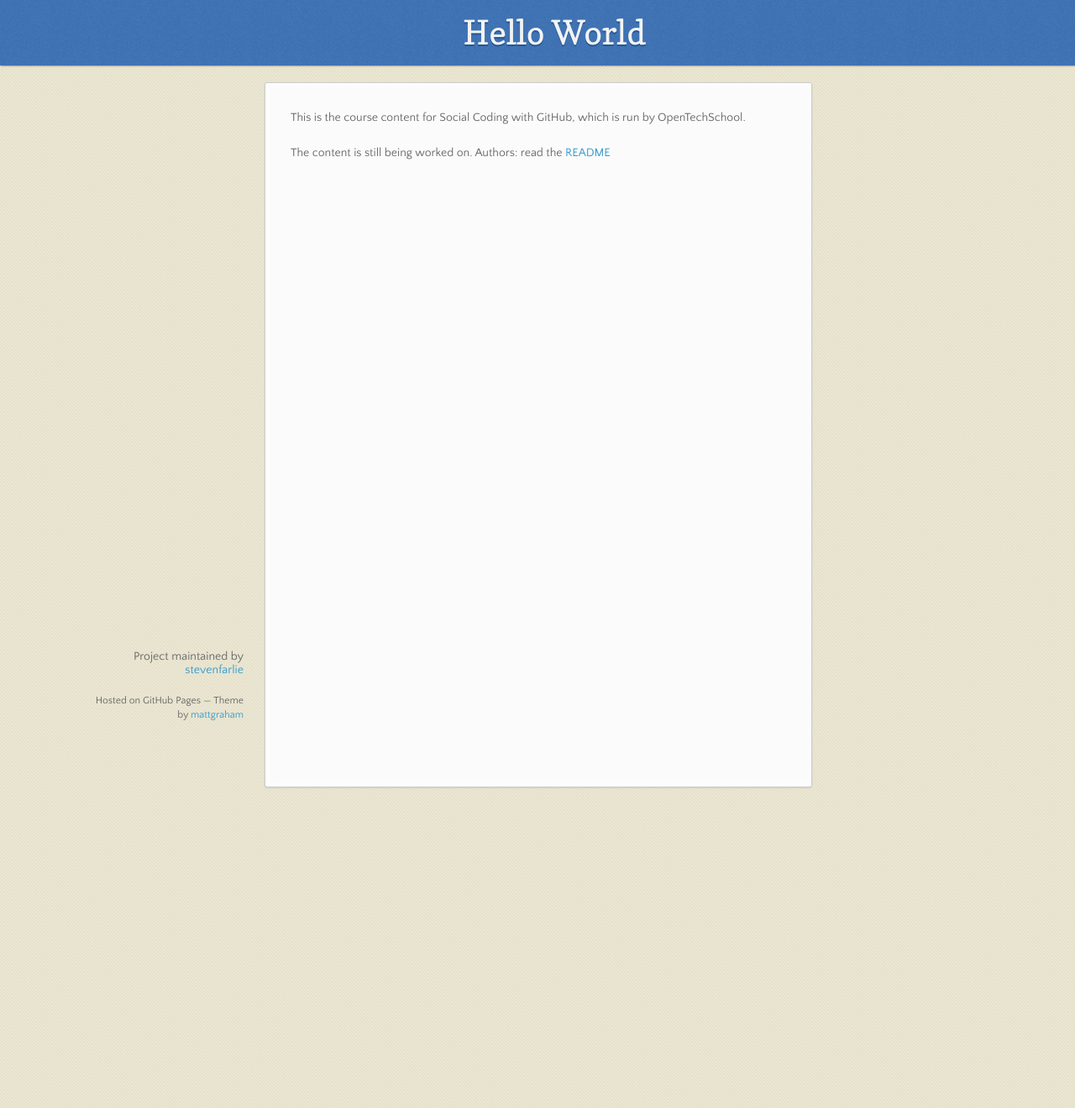
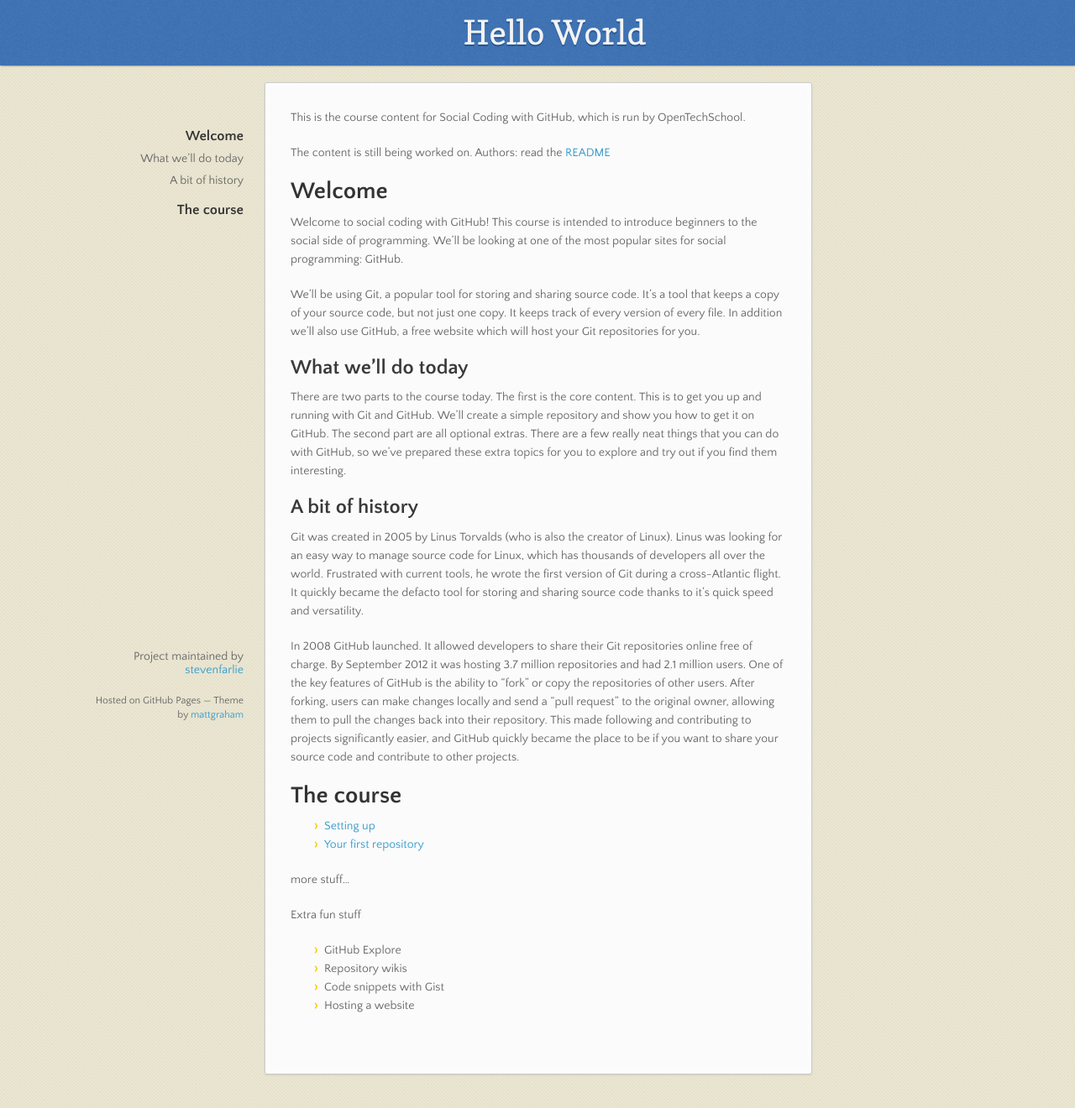
Before and after one commit to OpenTechSchool/html-css-beginners, a Jekyll site: the page built from index.md, in a window 1280 px wide. Shown: the whole page at 84% size. Built offline with Jekyll 4.4.1, drawn with Linux system fonts in a browser that asks for light colours; nearby versions of some CDN libraries; before the commit the page ends 978 px from its top, so only the background shows below that.

Commit message:
Introduction text, setup and first repo

```diff
--- a/index.md
+++ b/index.md
@@ -7,3 +7,54 @@ This is the course content for Social Coding with GitHub, which is run by
 OpenTechSchool.
 
 The content is still being worked on. Authors: read the [README](README.html)
+
+# Welcome
+
+Welcome to social coding with GitHub! This course is intended to introduce
+beginners to the social side of programming. We'll be looking at one of the
+most popular sites for social programming: GitHub.
+
+We'll be using Git, a popular tool for storing and sharing source code. It's
+a tool that keeps a copy of your source code, but not just one copy. It keeps
+track of every version of every file. In addition we'll also use GitHub, a
+free website which will host your Git repositories for you.
+
+## What we'll do today
+
+There are two parts to the course today. The first is the core content. This is
+to get you up and running with Git and GitHub. We'll create a simple repository
+and show you how to get it on GitHub. The second part are all optional extras.
+There are a few really neat things that you can do with GitHub, so we've
+prepared these extra topics for you to explore and try out if you find them
+interesting.
+
+## A bit of history
+
+Git was created in 2005 by Linus Torvalds (who is also the creator of Linux).
+Linus was looking for an easy way to manage source code for Linux, which has
+thousands of developers all over the world. Frustrated with current tools, he
+wrote the first version of Git during a cross-Atlantic flight. It quickly
+became the defacto tool for storing and sharing source code thanks to it's
+quick speed and versatility.
+
+In 2008 GitHub launched. It allowed developers to share their Git repositories
+online free of charge. By September 2012 it was hosting 3.7 million repositories
+and had 2.1 million users. One of the key features of GitHub is the ability to
+"fork" or copy the repositories of other users. After forking, users can make
+changes locally and send a "pull request" to the original owner, allowing them
+to pull the changes back into their repository. This made following and contributing
+to projects significantly easier, and GitHub quickly became the place to be if
+you want to share your source code and contribute to other projects.
+
+# The course
+
+* [Setting up](setup.html)
+* [Your first repository](first-repo.html)
+
+more stuff...
+
+Extra fun stuff
+* GitHub Explore
+* Repository wikis
+* Code snippets with Gist
+* Hosting a website
```
Also changed, not shown: first-repo.md (added, +110 -0 lines), setup.md (added, +23 -0 lines), stuff/README.md (deleted, +0 -113 lines).
